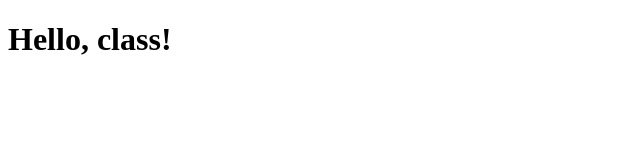
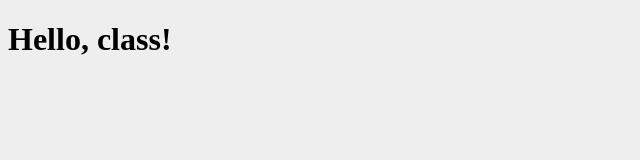
Before and after one commit to kellymurray/gulp-demo, a plain HTML site: page index.html in a window 1280 px wide. Shown: the whole page, without its empty margins (0-640 px from the left). Drawn offline with Linux system fonts and the light colour scheme.

Commit message:
Update 2015-06-03T15:18:32.509Z

```diff
--- /dev/null
+++ b/css/main.scss
@@ -0,0 +1,3 @@
+body {
+  background: #EEE;
+}
--- a/index.html
+++ b/index.html
@@ -3,6 +3,7 @@
 	  <head>
 	    <meta charset="utf-8">
 	    <title>Gulp</title>
+      <link rel="stylesheet" href="css/main.css">
 	  </head>
 	  <body>
       <h1>Hello, class!</h1>
```
Also changed, not shown: css/main.css (added).
